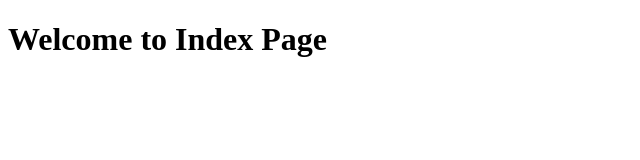
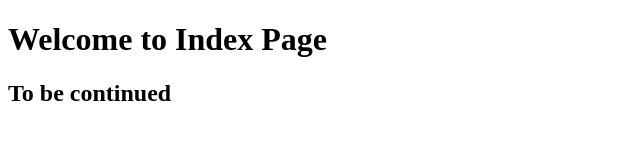
Before and after one commit to jaytakuz/DevOpsLab03-3, a plain HTML site: page index.html in a window 1280 px wide. Shown: the whole page, without its empty margins (0-640 px from the left). Drawn offline with Linux system fonts and the light colour scheme.

Commit message:
Adding keyword "To be continued"

```diff
--- a/index.html
+++ b/index.html
@@ -7,5 +7,6 @@
 </head>
 <body>
     <h1>Welcome to Index Page</h1>
+    <h2>To be continued</h2>
 </body>
 </html>
```
